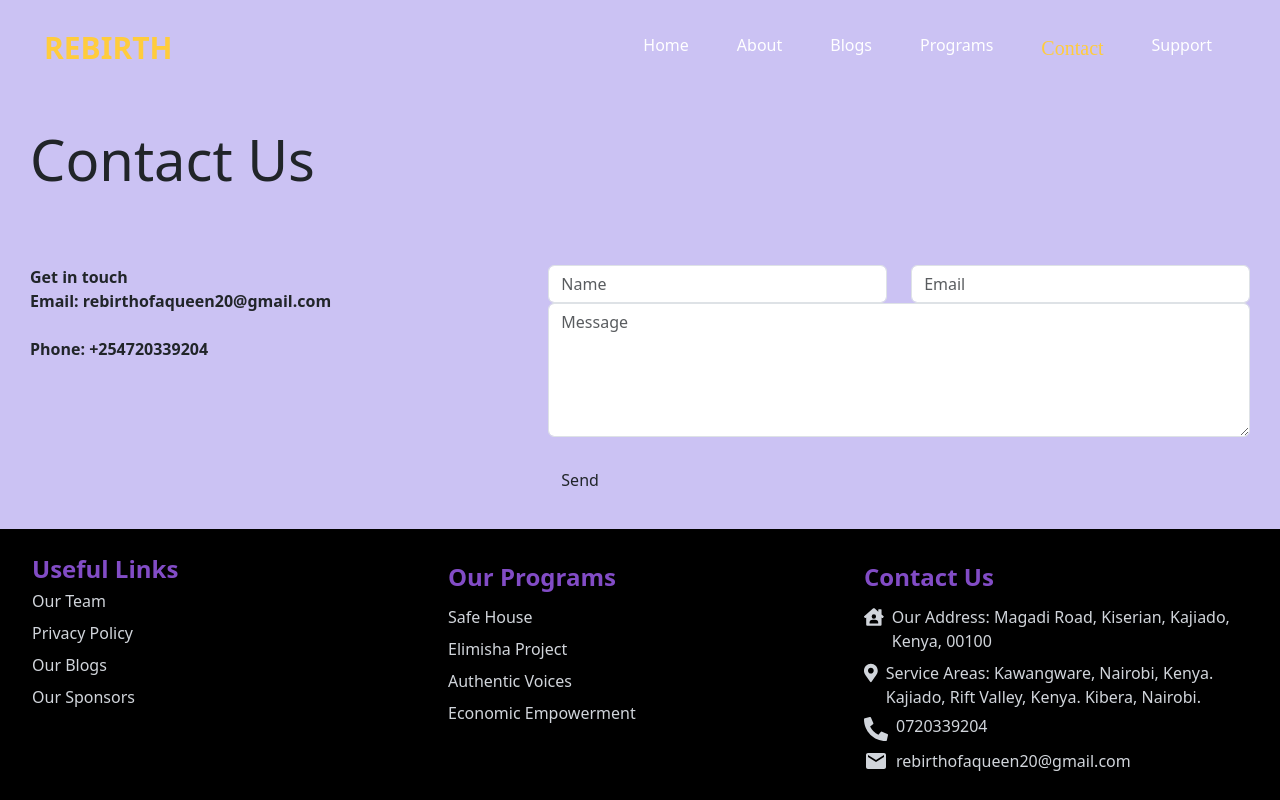
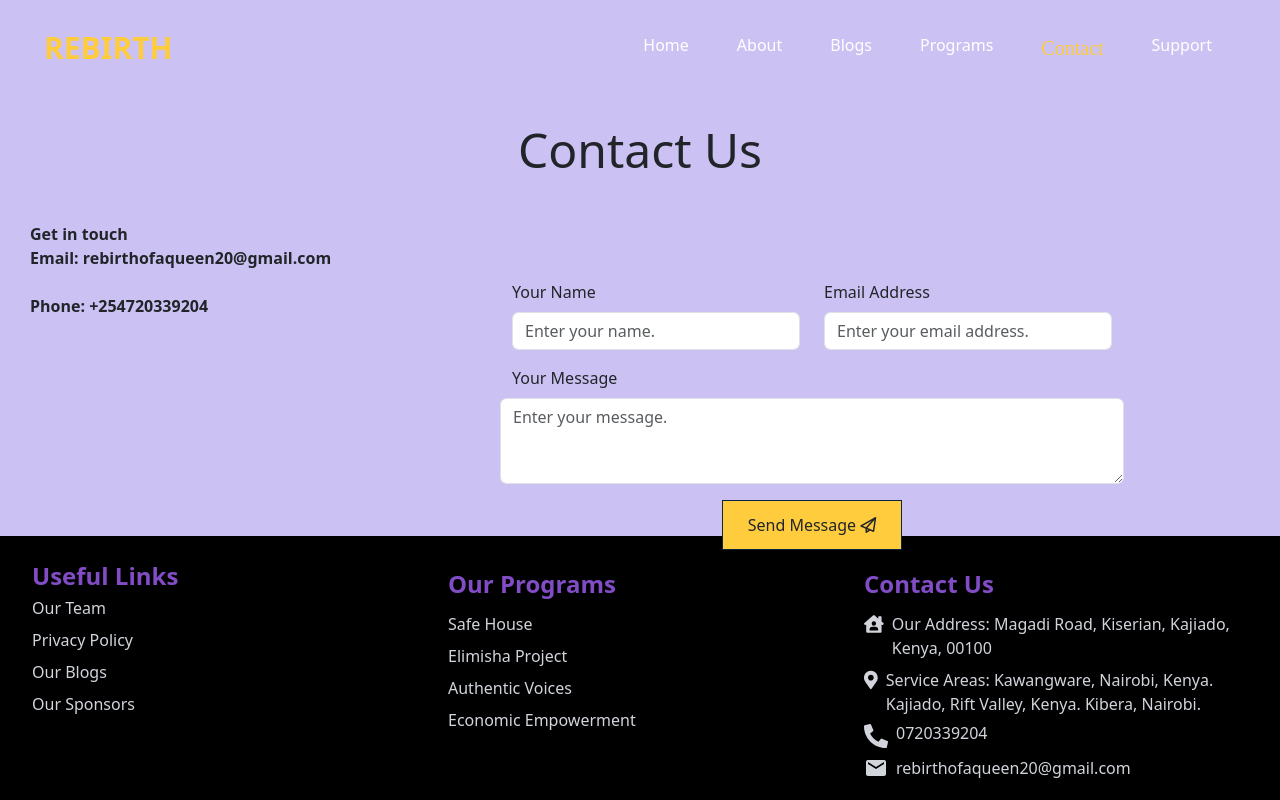
Before and after one commit to Rebirthers-Unite/Rebirth, a React (Vite) app in the folder client/: page /contact in a window 1280 px wide. Shown: the top 800 px of the page. Built offline with nearby package versions, Linux system fonts and the light colour scheme.

Commit message:
format contact page

```diff
--- a/client/index.html
+++ b/client/index.html
@@ -6,6 +6,7 @@
     <meta name="viewport" content="width=device-width, initial-scale=1.0" />
     <title>Rebirth</title>
     <link href="https://cdn.jsdelivr.net/npm/bootstrap@5.3.0-alpha3/dist/css/bootstrap.min.css" rel="stylesheet" integrity="sha384-KK94CHFLLe+nY2dmCWGMq91rCGa5gtU4mk92HdvYe+M/SXH301p5ILy+dN9+nJOZ" crossorigin="anonymous">
+    <link rel="stylesheet" href="https://cdnjs.cloudflare.com/ajax/libs/font-awesome/6.2.1/css/all.min.css" integrity="sha512-MV7K8+y+gLIBoVD59lQIYicR65iaqukzvf/nwasF0nqhPay5w/9lJmVM2hMDcnK1OnMGCdVK+iQrJ7lzPJQd1w==" crossorigin="anonymous" referrerpolicy="no-referrer" />
   </head>
   <body>
     <div id="root"></div>
--- a/client/src/components/Contact/Contact.jsx
+++ b/client/src/components/Contact/Contact.jsx
@@ -1,16 +1,15 @@
 import React from 'react'
 import './contact.css'
+import {BsSend} from 'react-icons/bs'
 import { Container, Row, Col } from 'react-bootstrap'
 
 function Contact() {
   return (
 		<div id='contact-page'>
 		<div id='div-content'>
-			<Row className='mb-5 mt-3' >
-				<Col lg='8'>
-					<h1 className='display-4 mb-4'>Contact Us</h1>
-				</Col>
-			</Row>
+			<div className='mb-5 mt-3' >
+					<h1 className='text-5xl mb-5' style={{textAlign:'center'}}>Contact Us</h1>
+			</div>
 			<Row className='sec_sp'>
 				<Col lg='5' className='mb-5'>
 					<strong className='color_sec py-4'>Get in touch</strong>
@@ -24,35 +23,30 @@ function Contact() {
 					</address>
 				</Col>
 				<Col lg='7' className='d-flex align-items-center'>
-					<form className='contact_form w-100'>
-						<Row>
-							<Col lg='6' className='form-group'>
-								<input
-									className='form-control'
-									id='name'
-									name='name'
-									placeholder='Name'
-									type='text'
-								/>
-							</Col>
-							<Col lg='6' className='form-group'>
-								<input
-									className='form-control'
-									id='email'
-									name='email'
-									placeholder='Email'
-									type='email'
-								/>
-							</Col>
-						</Row>
-                        <textarea className='form-control' id='message' name='message' placeholder='Message' rows='5'></textarea>
-                        <br/>
-                        <Row>
-                            <Col lg='12' className='form-group'>
-                                <button className='btn sc_btn' type='submit'> Send </button>
-                            </Col>
-                        </Row>
-					</form>
+					<form id='contacts-form'>
+					<div className="row mb-3">
+
+						<div className="col-6">
+							<label className="form-label">Your Name</label><br></br>
+							<input type="text" placeholder="Enter your name." className='form-control' required onChange={e => setName(e.target.value)}/>
+						</div>
+
+						<div className="col-6">
+							<label className='form-label'>Email Address</label><br></br>
+							<input type="email" placeholder="Enter your email address." className='form-control' required onChange={e => setEmail(e.target.value)}/>
+						</div>
+
+					</div>
+
+					<div className="row mb-3">
+						<label className="form-label">Your Message</label>
+						<textarea type="text" rows='3' placeholder='Enter your message.' className='form-control' required onChange={e => setMessage(e.target.value)}/>
+					</div>
+
+					<div style={{textAlign: 'center'}}>
+					<button type="submit" id='send-button'>Send Message  <i className="fa-regular fa-paper-plane"></i></button>
+					</div>
+				</form>
 				</Col>
 			</Row>
 			</div>
--- a/client/src/components/Contact/contact.css
+++ b/client/src/components/Contact/contact.css
@@ -2,8 +2,75 @@
     background-color: #CBC2F3;
     margin-top: -100px;
     padding: 30px;
+    height: 540px
 }
 
 #div-content{
     margin-top: 100px;
 }
+
+input{
+    border-top-style: hidden;
+    border-right-style: hidden;
+    border-left-style: hidden;
+    border-bottom-style: groove;
+    background-color: #DCDCDC;
+  }
+
+  input:focus {
+      outline: 0px;
+    }
+
+  textarea{
+    border-top-style: hidden;
+    border-right-style: hidden;
+    border-left-style: hidden;
+    border-bottom-style: groove;
+    background-color: #DCDCDC;
+  }
+
+  textarea:focus {
+      outline: 0px;
+    }
+
+#contacts-form{
+        position: absolute;
+        top: 35%;
+        left: 40%;
+        width: 600px
+}
+
+#send-button{
+    width: 180px;
+    height: 50px;
+    border-width: thin;
+    border-style: groove;
+    border-color: #0B2545;
+    background-color: #ffcc3d;
+    transform: translate(-0%, -0%);
+}
+
+button span{
+    position: relative;
+    z-index: 0;
+  }
+
+  button:after{
+    position: absolute;
+    content: "";
+    top: 0;
+    left: 0;
+    width: 0;
+    height: 100%;
+    background: #CBC2F3;
+    transition: all .35s;
+    z-index: -1;
+  }
+
+  button:hover{
+    color: yellow;
+  }
+
+  button:hover:after{
+    width: 100%;
+  }
```
